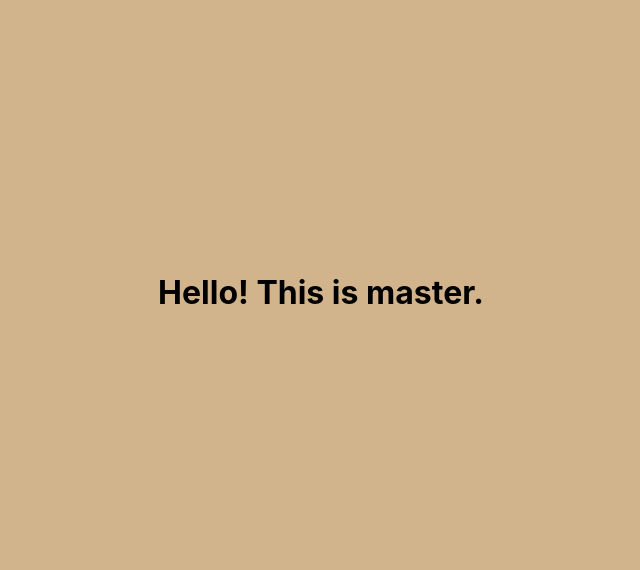
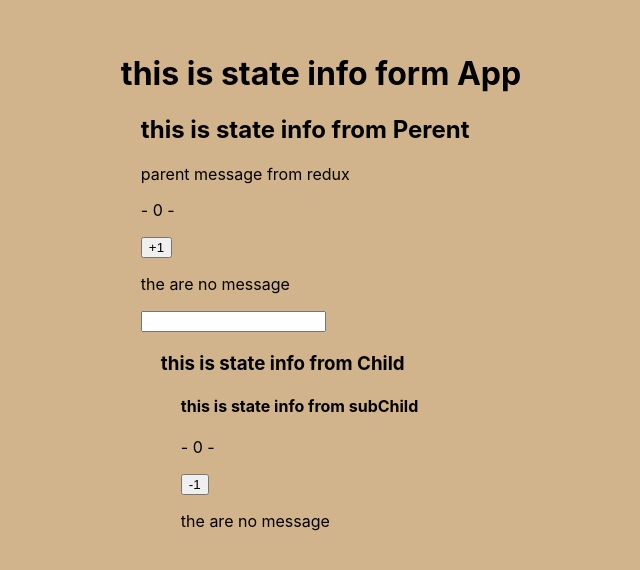
Before and after one commit to lavfrim/react-training-app, a React (Create React App) app: page / in a window 1280 px wide. Shown: the part 108-678 px from the top of the page, without its empty margins (319-959 px from the left). Built offline with nearby package versions, Linux system fonts and the light colour scheme.

Commit message:
add react-redux

```diff
--- a/package.json
+++ b/package.json
@@ -6,7 +6,9 @@
     "node-sass": "^4.12.0",
     "react": "^16.10.2",
     "react-dom": "^16.10.2",
-    "react-scripts": "3.2.0"
+    "react-redux": "^7.1.3",
+    "react-scripts": "^3.3.0",
+    "redux": "^4.0.5"
   },
   "scripts": {
     "start": "react-scripts start",
--- a/src/App.js
+++ b/src/App.js
@@ -1,4 +1,5 @@
 import React, { Component } from 'react';
+import Perent from './components/Perent';
 import './App.scss';
 
 
@@ -7,14 +8,17 @@ export default class App extends Component {
     super(props);
 
     this.state = {
-      imageShadow: 'big',
+      appInfo: 'this is state info form App',
     };
   }
 
   render() {
     return (
       <>
-        <h1>Hello! This is master.</h1>
+        <div>
+          <h1>{this.state.appInfo}</h1>
+          <Perent />
+        </div>
       </>
     )
   }
--- /dev/null
+++ b/src/components/Child/index.js
@@ -0,0 +1,21 @@
+import React, { PureComponent } from 'react';
+import SubChild from '../SubChild';
+
+export default class Child extends PureComponent {
+    constructor(props) {
+        super(props);
+
+        this.state = {
+            childInfo: 'this is state info from Child',
+        }
+    }
+
+    render() {
+        return (
+            <div style={{margin: '20px'}}>
+                <h3>{this.state.childInfo}</h3>
+                <SubChild />
+            </div>
+        )
+    }
+}
--- /dev/null
+++ b/src/components/Perent/index.js
@@ -0,0 +1,64 @@
+import React, { PureComponent } from 'react';
+import Child from '../Child';
+import { connect } from 'react-redux';
+
+
+const addToCount = () => {
+    return {
+        type: 'COUNT_ADD',
+        payload: 1,
+    }
+}
+
+const addMessageText = (message) => {
+    return {
+        type: 'ADD_MESSAGE',
+        payload: message,
+    }
+}
+
+function mapStateToProps(state) {
+    const { count, parentMsg, message } = state;
+    return {
+        count: count,
+        parentMsg: parentMsg,
+        message: message,
+    }
+}
+
+function mapDispatchToProps(dispatch) {
+    return {
+        onClickHandler: () => dispatch(addToCount()),
+        setMessageText: (text) => dispatch(addMessageText(text)),
+    }
+}
+
+class Parent extends PureComponent {
+    constructor(props) {
+        super(props);
+        this.state = {
+            perentInfo: 'this is state info from Perent',
+        }
+    }
+
+    render() {
+        const { count, parentMsg, message, onClickHandler, setMessageText } = this.props;
+        return (
+            <div style={{margin: '20px'}}>
+                <h2>{this.state.perentInfo}</h2>
+                <p>{parentMsg}</p>
+                <p>{` - ${count} - `}</p>
+                <button onClick={onClickHandler}>{'+1'}</button>
+                {message !== '' && <p>{message}</p>}
+                <input type="text" onChange={(event) => setMessageText(event.target.value)}/>
+                <Child />
+            </div>
+        )
+    }
+}
+
+
+export default connect(
+    mapStateToProps,
+    mapDispatchToProps,
+)(Parent);
--- /dev/null
+++ b/src/components/SubChild/index.js
@@ -0,0 +1,48 @@
+import React, { PureComponent } from 'react';
+import { connect } from 'react-redux';
+
+
+class SubChild extends PureComponent {
+    constructor(props) {
+        super(props);
+        this.state = {
+            subGhildInfo: 'this is state info from subChild',
+        }
+    }
+
+    render() {
+        const { count, subGhildInfo, message, dispatch } = this.props;
+        return(
+            <div style={{margin: '20px'}}>
+                <h4>{this.state.subGhildInfo}</h4>
+            <p>{subGhildInfo}</p>
+            <p>{` - ${count} - `}</p>
+            <button onClick={() => dispatch({
+                type: 'COUNT_ADD',
+                payload: -1,
+            })}>{'-1'}</button>
+            {message && <p>{message}</p>}
+            </div>
+        )
+    }
+}
+
+function mapStateToProps(state) {
+    const { subGhildInfo, message, count } = state;
+    return {
+        count: count,
+        message: message,
+        subGhildInfo: subGhildInfo,
+    }
+}
+
+function mapDispatchProps(dispatch) {
+    return {
+        dispatch
+    }
+}
+
+export default connect(
+    mapStateToProps,
+    mapDispatchProps
+)(SubChild)
--- a/src/index.js
+++ b/src/index.js
@@ -3,4 +3,35 @@ import ReactDOM from 'react-dom';
 import './index.scss';
 import App from './App';
 
-ReactDOM.render(<App />, document.getElementById('root'));
+import { Provider } from 'react-redux';
+import { createStore } from 'redux';
+
+const initState = {
+    count: 0,
+    parentMsg: 'parent message from redux',
+    subChildMsg: 'subChildMsg message from redux',
+    message: 'the are no message',
+}
+
+function reducer(state = initState, action) {
+    switch (action.type) {
+        case 'COUNT_ADD':
+          return { ...state, count: state.count + action.payload }
+        case 'ADD_MESSAGE':
+            return {...state, message: action.payload }
+        default:
+          return state
+    }
+}
+
+const store = createStore(
+    reducer,
+    window.__REDUX_DEVTOOLS_EXTENSION__ && window.__REDUX_DEVTOOLS_EXTENSION__(),
+);
+
+
+ReactDOM.render(
+    <Provider store={store}>
+        <App />
+    </Provider>
+    , document.getElementById('root'));
```
Also changed, not shown: 2 other files (tests, documents, lock files or other folders).
